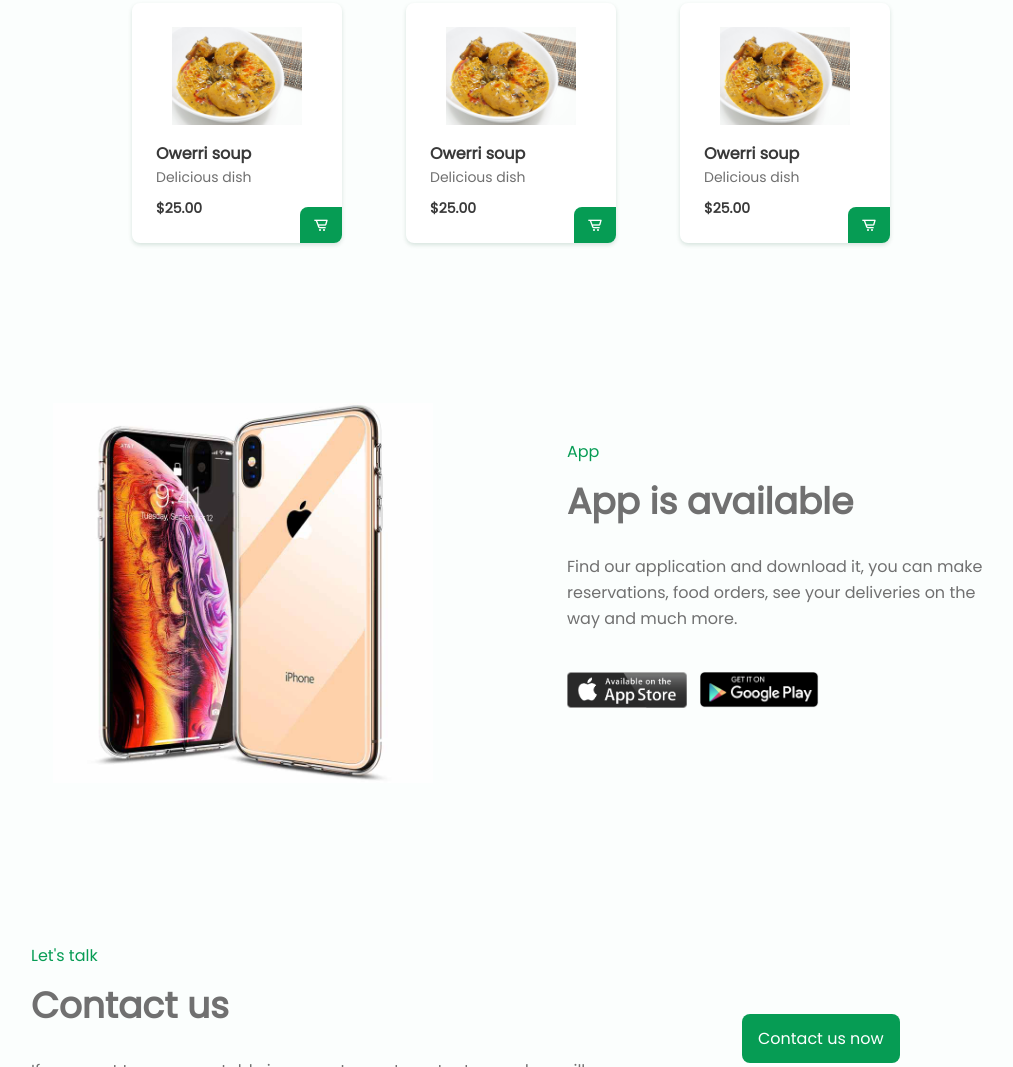
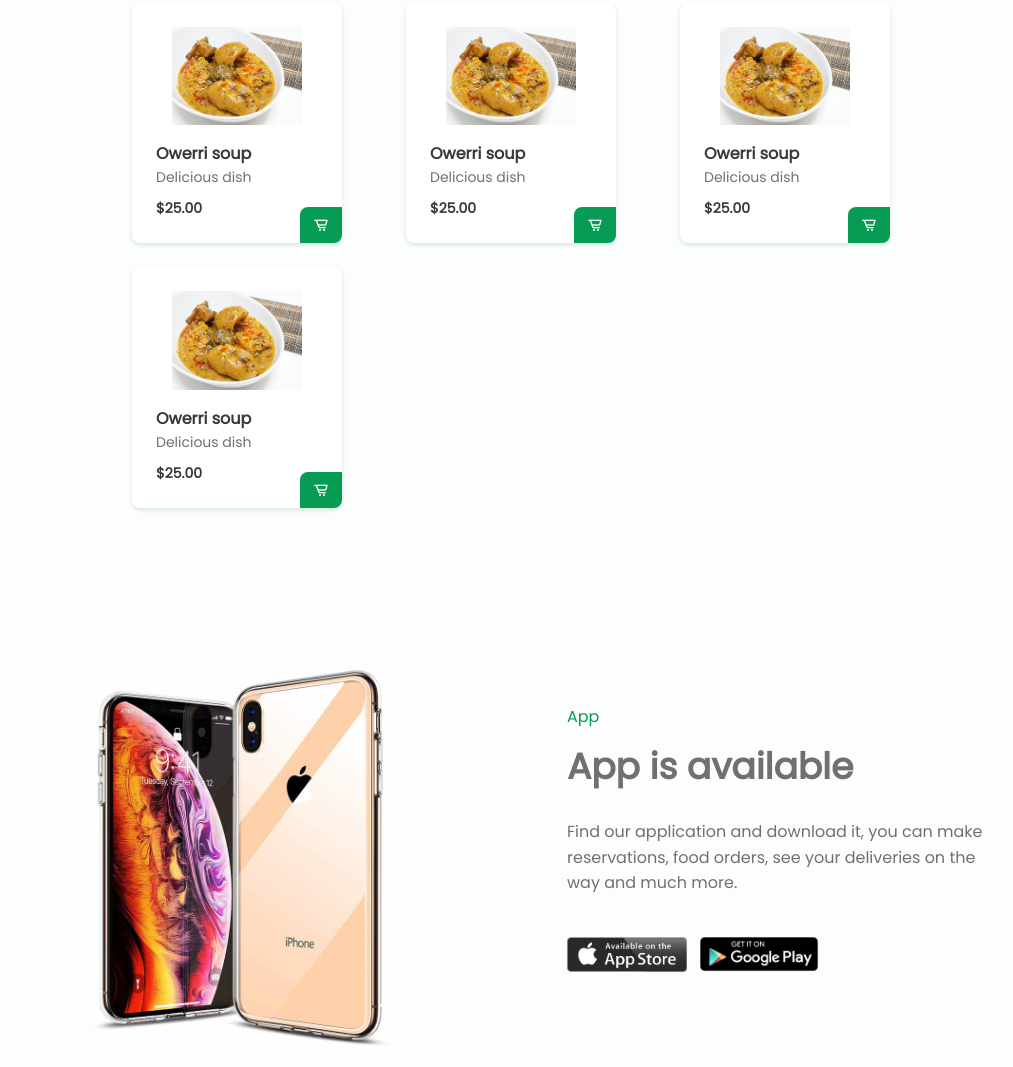
Before and after one commit to calebapril/Foodblog9ja-project, a plain HTML site: page index.html in a window 1280 px wide. Shown: the part 2077-3144 px from the top of the page, without its empty margins (129-1142 px from the left). Drawn offline with nearby package versions, Linux system fonts and the light colour scheme.

Commit message:
updated
just testing

```diff
--- a/index.html
+++ b/index.html
@@ -128,6 +128,14 @@
                     <span class="menu_price">$25.00</span>
                     <a href="#" class="button menu_button"><i class="bx bx-cart-alt"></i></a>
                 </div>
+
+                <div class="menu_content">
+                    <img src="asset/Ofe-Owerri-by-Naijafoodie-9JAFOODIE.jpeg" alt="" class="menu_img">
+                    <h3 class="menu_name">Owerri soup</h3>
+                    <span class="menu_detail">Delicious dish</span>
+                    <span class="menu_price">$25.00</span>
+                    <a href="#" class="button menu_button"><i class="bx bx-cart-alt"></i></a>
+                </div>
             </div>
         </section>
 
```
